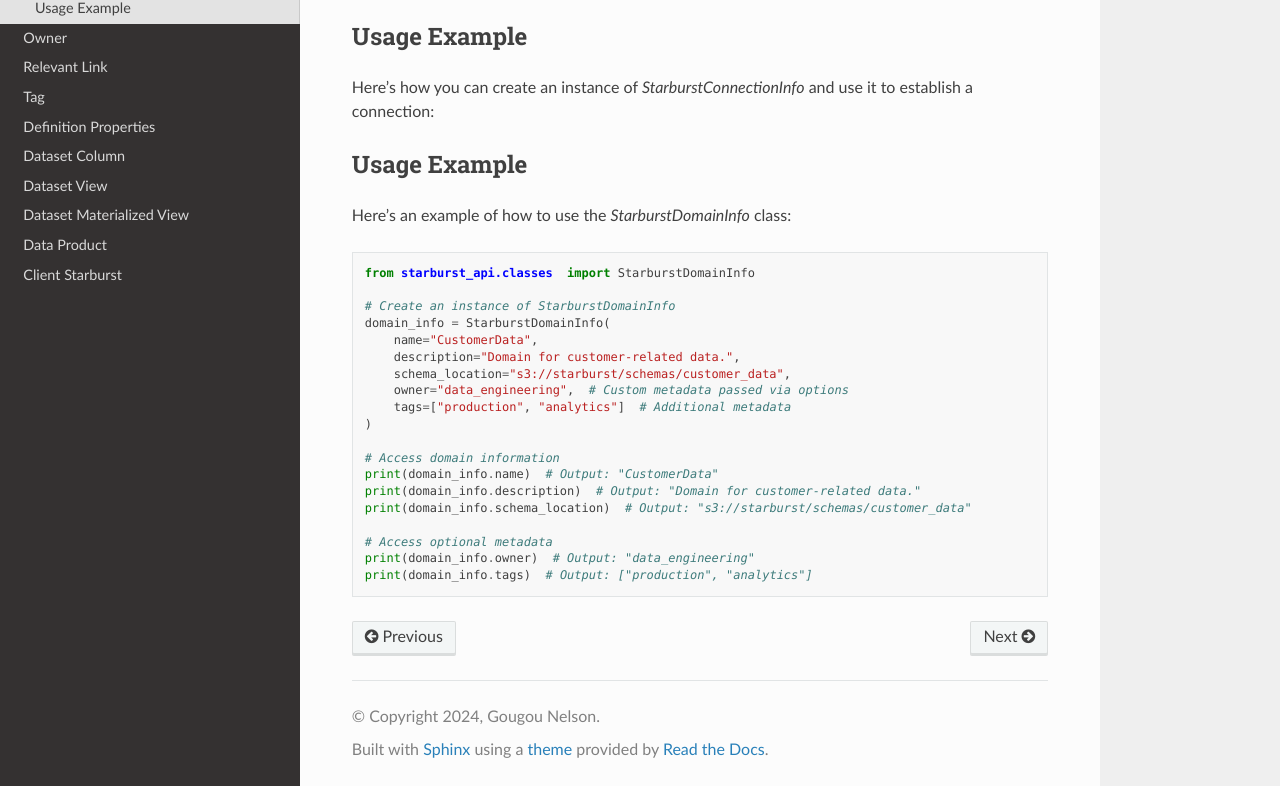
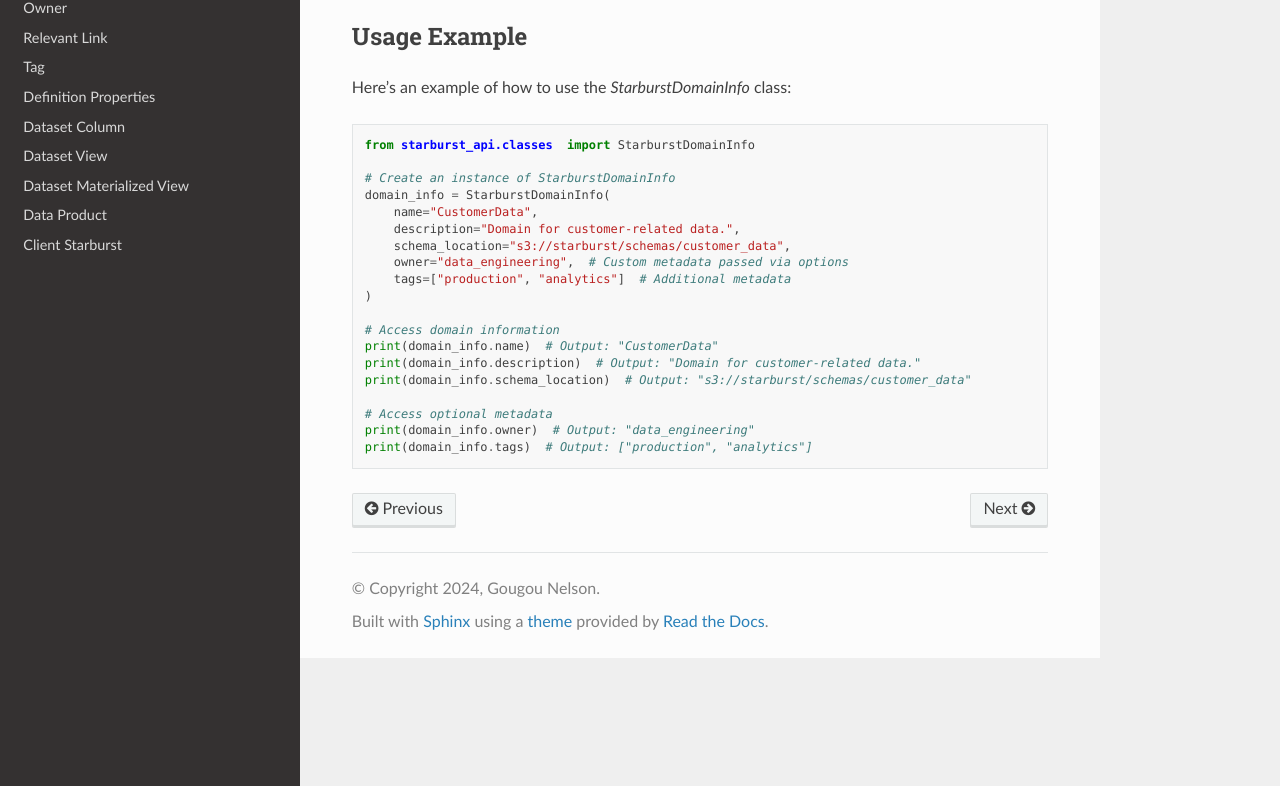
Before and after one commit to Donutson/starburst_api_python, a Sphinx documentation site: the page built from docs_source/source/domain_info.rst, in a window 1280 px wide and 1050 px high, cut to the strip 264-1050 px from the top of the window. Built offline with Sphinx 7.4.7 and the Read the Docs theme 3.1.0, drawn with Linux system fonts in a browser that asks for light colours.

Commit message:
docs(domain_info): delete duplicate header Usage

```diff
--- a/docs_source/source/domain_info.rst
+++ b/docs_source/source/domain_info.rst
@@ -2,11 +2,6 @@
 =========================
 
 .. autoclass:: classes.class_starburst_domain_info.StarburstDomainInfo
-
-Usage Example
--------------
-
-Here’s how you can create an instance of `StarburstConnectionInfo` and use it to establish a connection:
 
 Usage Example
 -------------
```
